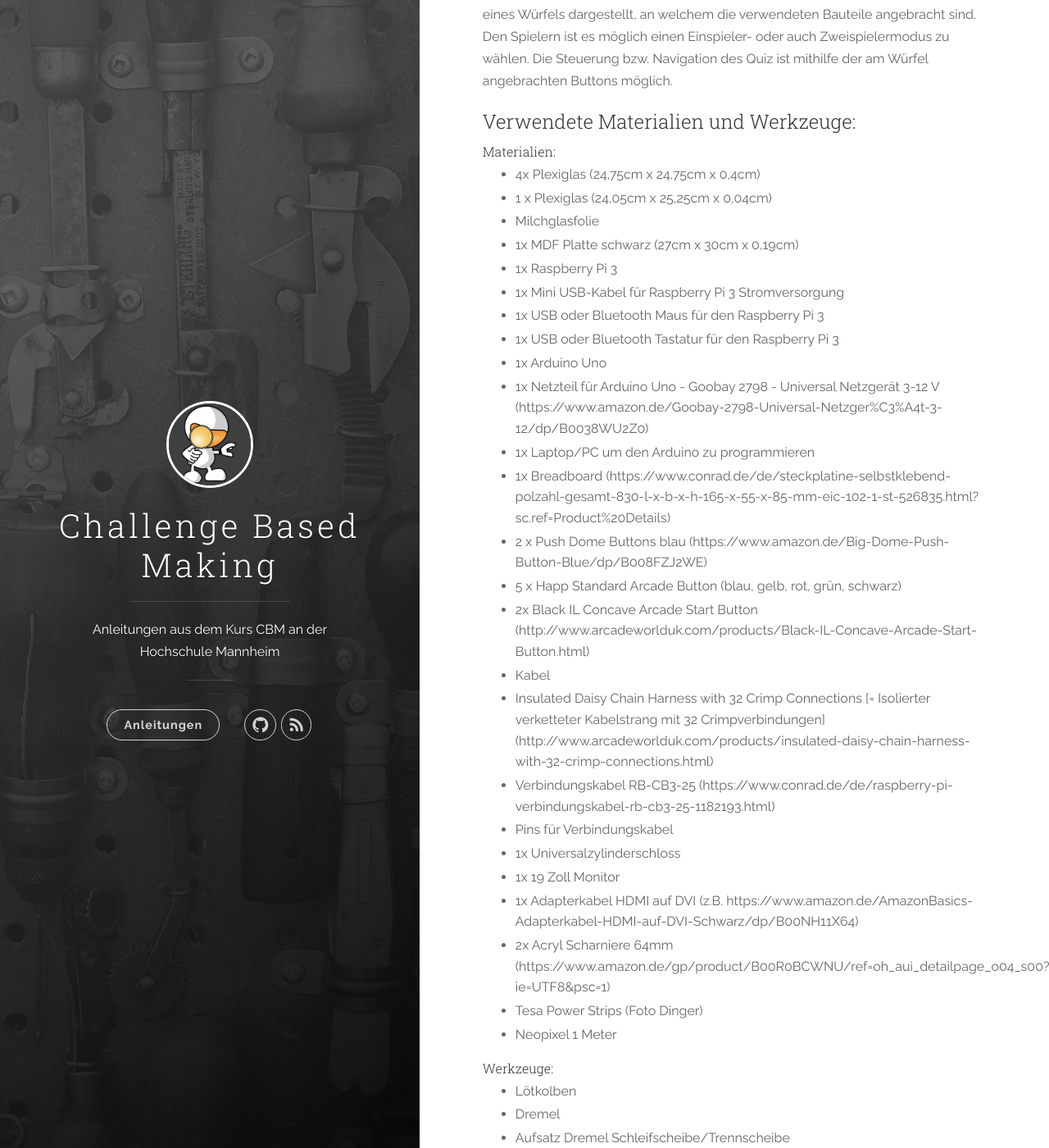
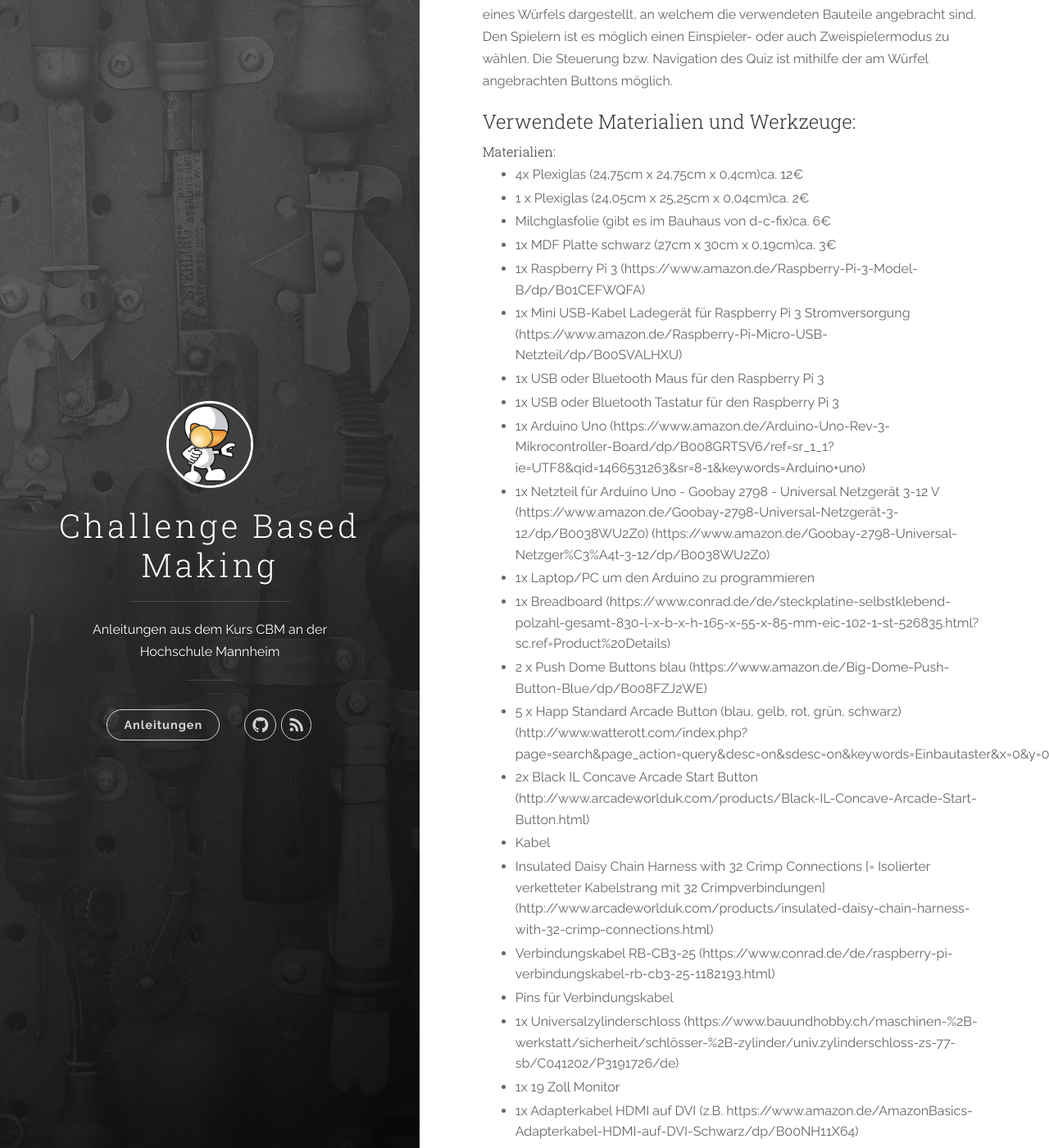
Before and after one commit to cbm-instructions/cbm-instructions.github.io, a Jekyll site: the page built from _posts/2016-06-13-twoandahalfwomen.markdown, in a window 1280 px wide and 1400 px high, scrolled down 419 px. Shown: the whole window at 82% size. Built offline with Jekyll 4.4.1, drawn with Linux system fonts in a browser that asks for light colours; nearby versions of some CDN libraries; some of the changed text lies outside the part shown.

Commit message:
added links

```diff
--- a/_posts/2016-06-13-twoandahalfwomen.markdown
+++ b/_posts/2016-06-13-twoandahalfwomen.markdown
@@ -14,31 +14,31 @@ Qube der Würfel der Wissen schafft. Unser Projekt umfasst ein Quiz, das mit Hil
 ## Verwendete Materialien und Werkzeuge:
 
 ### Materialien:
-  - 4x Plexiglas (24,75cm x 24,75cm x 0,4cm)
-  - 1 x Plexiglas (24,05cm x 25,25cm x 0,04cm)
-  - Milchglasfolie
-  - 1x MDF Platte schwarz (27cm x 30cm x 0,19cm)
-  - 1x Raspberry Pi 3
-  - 1x Mini USB-Kabel für Raspberry Pi 3 Stromversorgung
+  - 4x Plexiglas (24,75cm x 24,75cm x 0,4cm) | ca. 12€
+  - 1 x Plexiglas (24,05cm x 25,25cm x 0,04cm) | ca. 2€
+  - Milchglasfolie (gibt es im Bauhaus von d-c-fix) | ca. 6€
+  - 1x MDF Platte schwarz (27cm x 30cm x 0,19cm) | ca. 3€
+  - 1x Raspberry Pi 3 (https://www.amazon.de/Raspberry-Pi-3-Model-B/dp/B01CEFWQFA)
+  - 1x Mini USB-Kabel Ladegerät für Raspberry Pi 3 Stromversorgung (https://www.amazon.de/Raspberry-Pi-Micro-USB-Netzteil/dp/B00SVALHXU)
   - 1x USB oder Bluetooth Maus für den Raspberry Pi 3
   - 1x USB oder Bluetooth Tastatur für den Raspberry Pi 3
-  - 1x Arduino Uno
-  - 1x Netzteil für Arduino Uno - Goobay 2798 - Universal Netzgerät 3-12 V (https://www.amazon.de/Goobay-2798-Universal-Netzger%C3%A4t-3-12/dp/B0038WU2Z0)
+  - 1x Arduino Uno (https://www.amazon.de/Arduino-Uno-Rev-3-Mikrocontroller-Board/dp/B008GRTSV6/ref=sr_1_1?ie=UTF8&qid=1466531263&sr=8-1&keywords=Arduino+uno)
+  - 1x Netzteil für Arduino Uno - Goobay 2798 - Universal Netzgerät 3-12 V (https://www.amazon.de/Goobay-2798-Universal-Netzgerät-3-12/dp/B0038WU2Z0) (https://www.amazon.de/Goobay-2798-Universal-Netzger%C3%A4t-3-12/dp/B0038WU2Z0)
   - 1x Laptop/PC um den Arduino zu programmieren
   - 1x Breadboard (https://www.conrad.de/de/steckplatine-selbstklebend-polzahl-gesamt-830-l-x-b-x-h-165-x-55-x-85-mm-eic-102-1-st-526835.html?sc.ref=Product%20Details)
   - 2 x Push Dome Buttons blau (https://www.amazon.de/Big-Dome-Push-Button-Blue/dp/B008FZJ2WE)
-  - 5 x Happ Standard Arcade Button (blau, gelb, rot, grün, schwarz)
+  - 5 x Happ Standard Arcade Button (blau, gelb, rot, grün, schwarz) (http://www.watterott.com/index.php?page=search&page_action=query&desc=on&sdesc=on&keywords=Einbautaster&x=0&y=0)
   - 2x Black IL Concave Arcade Start Button (http://www.arcadeworlduk.com/products/Black-IL-Concave-Arcade-Start-Button.html)
   - Kabel
   - Insulated Daisy Chain Harness with 32 Crimp Connections [= Isolierter verketteter Kabelstrang mit 32 Crimpverbindungen] (http://www.arcadeworlduk.com/products/insulated-daisy-chain-harness-with-32-crimp-connections.html)
   - Verbindungskabel RB-CB3-25 (https://www.conrad.de/de/raspberry-pi-verbindungskabel-rb-cb3-25-1182193.html)
   - Pins für Verbindungskabel
-  - 1x Universalzylinderschloss
+  - 1x Universalzylinderschloss (https://www.bauundhobby.ch/maschinen-%2B-werkstatt/sicherheit/schlösser-%2B-zylinder/univ.zylinderschloss-zs-77-sb/C041202/P3191726/de)
   - 1x 19 Zoll Monitor
   - 1x Adapterkabel HDMI auf DVI (z.B. https://www.amazon.de/AmazonBasics-Adapterkabel-HDMI-auf-DVI-Schwarz/dp/B00NH11X64)
   - 2x Acryl Scharniere 64mm (https://www.amazon.de/gp/product/B00R0BCWNU/ref=oh_aui_detailpage_o04_s00?ie=UTF8&psc=1)
-  - Tesa Power Strips (Foto Dinger)
-  - Neopixel 1 Meter
+  - Tesa Power Strips Small (https://www.amazon.de/tesa-Powerstrips-Strips-SMALL-Packung/dp/B000KJR2ES/)
+  - Neopixel 1 Meter (https://www.adafruit.com/product/1460)
 
 ### Werkzeuge:
   - Lötkolben
```
